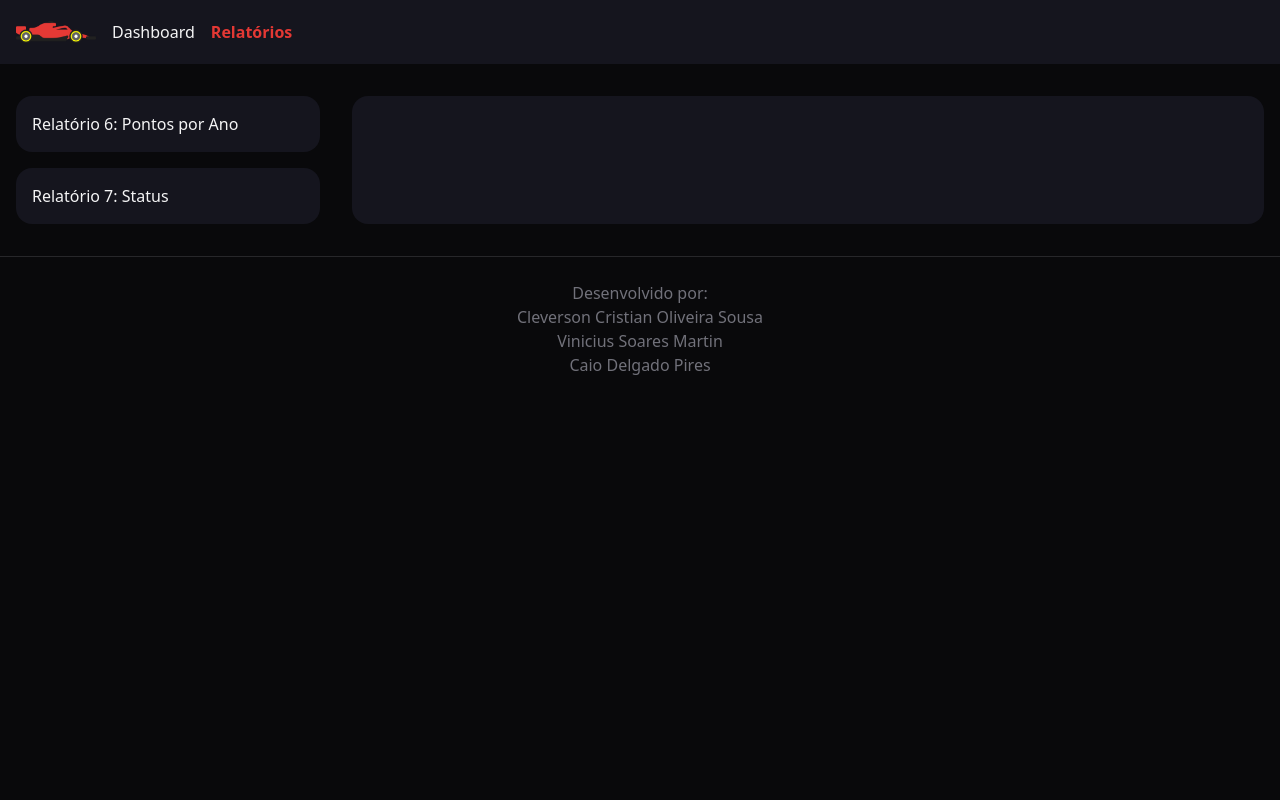
After one commit to viniciussm07/lab-bd-p4, a Flask app: template src/app/views/templates/relatorios_piloto.html in a window 1280 px wide. The commit adds this page. Run offline with Flask 3, Linux system fonts and the light colour scheme; the template is opened without the code that fills it, so the values that code supplies are empty; some libraries are stand-ins or nearby versions.

Commit message:
implementa a tela dos relatórios

```diff
--- /dev/null
+++ b/src/app/views/templates/relatorios_piloto.html
@@ -0,0 +1,130 @@
+<!doctype html>
+<html lang="pt-BR" class="bg-zinc-950">
+  <head>
+    <meta charset="UTF-8" />
+    <meta name="viewport" content="width=device-width, initial-scale=1.0" />
+    <title>Relatórios do Piloto | Sistema F1</title>
+    <script src="https://cdn.tailwindcss.com"></script>
+    <link
+      href="https://fonts.googleapis.com/css2?family=Inter:wght@400;500;600;700;800&display=swap"
+      rel="stylesheet"
+    />
+    <style>
+      :root {
+        --f1-bg: #15151e;
+        --f1-text-highlight: #e43834;
+      }
+      .card {
+        background-color: var(--f1-bg);
+        border-radius: 1rem;
+        padding: 1rem;
+      }
+    </style>
+  </head>
+  <body class="min-h-screen bg-zinc-950 text-zinc-100">
+    <div class="min-h-full">
+      <nav class="bg-[--f1-bg]">
+        <div class="mx-auto max-w-7xl px-4">
+          <div class="flex h-16 items-center justify-between">
+            <div class="flex gap-2 items-center">
+              <div>
+                <img src="/estatico/resources/icone-f1.png" class="size-20" />
+              </div>
+              <div class="flex">
+                <a href="/dashboard" class="px-2 py-1">Dashboard</a>
+                <a
+                  href="/relatorios"
+                  class="px-2 py-1 font-bold text-[--f1-text-highlight]"
+                  >Relatórios</a
+                >
+              </div>
+            </div>
+            <div>
+              <p class="nome-piloto font-bold"></p>
+              <p class="nome-escuderia text-sm text-zinc-300"></p>
+            </div>
+          </div>
+        </div>
+      </nav>
+      <div class="mx-auto max-w-7xl py-8 px-4 flex gap-8">
+        <div class="w-1/4 flex flex-col gap-4">
+          <button onclick="carregarRelatorio6()" class="card text-left">
+            Relatório 6: Pontos por Ano
+          </button>
+          <button onclick="carregarRelatorio7()" class="card text-left">
+            Relatório 7: Status
+          </button>
+        </div>
+        <div class="w-3/4 card">
+          <table
+            class="w-full border-separate border-spacing-x-2 report-table"
+          ></table>
+        </div>
+      </div>
+    </div>
+
+    <footer class="border-t border-zinc-800 py-6">
+      <div
+        class="mx-auto max-w-7xl px-4 text-center text-zinc-500 sm:px-6 lg:px-8"
+      >
+        <p>Desenvolvido por:</p>
+        <ul>
+          <li>Cleverson Cristian Oliveira Sousa</li>
+          <li>Vinicius Soares Martin</li>
+          <li>Caio Delgado Pires</li>
+        </ul>
+      </div>
+    </footer>
+
+    <script>
+      const API_BASE_URL = "http://localhost:3001";
+
+      async function carregarPerfil() {
+        const result = await fetch(`${API_BASE_URL}/api/me`, {
+          credentials: "include",
+        });
+        const profile = await result.json();
+        document.querySelector(".nome-piloto").innerHTML = profile.nome_piloto;
+        document.querySelector(".nome-escuderia").innerHTML =
+          profile.nome_escuderia;
+      }
+
+      async function carregarRelatorio6() {
+        const result = await fetch(
+          `${API_BASE_URL}/api/piloto/relatorio-pontos-ano`,
+          { credentials: "include" },
+        );
+        const data = await result.json();
+        const table = document.querySelector(".report-table");
+        table.innerHTML = `
+            <tr>
+                <th class="text-left py-2">Ano</th>
+                <th class="text-left py-2">Pontos</th>
+                <th class="text-left py-2">Corridas</th>
+            </tr>`;
+        data.forEach((item) => {
+          table.innerHTML += `<tr><td class="text-left py-3">${item.ano}</td><td class="text-left py-3">${item.total_pontos}</td><td class="text-left py-3">${item.corridas_pontuadas ? item.corridas_pontuadas : ""}</td></tr>`;
+        });
+      }
+
+      async function carregarRelatorio7() {
+        const result = await fetch(
+          `${API_BASE_URL}/api/piloto/relatorio-contagem-status`,
+          { credentials: "include" },
+        );
+        const data = await result.json();
+        const table = document.querySelector(".report-table");
+        table.innerHTML = `
+            <tr>
+                <th class="text-left py-2">Status</th>
+                <th class="text-left py-2">Ocorrências</th>
+            </tr>`;
+        data.forEach((item) => {
+          table.innerHTML += `<tr><td>${item.nome}</td><td class="text-left py-3">${item.ocorrencias}</td></tr>`;
+        });
+      }
+
+      carregarPerfil();
+    </script>
+  </body>
+</html>
```
Also changed, not shown: src/app/views/templates/dashboard_piloto.html (+6 -2 lines).
